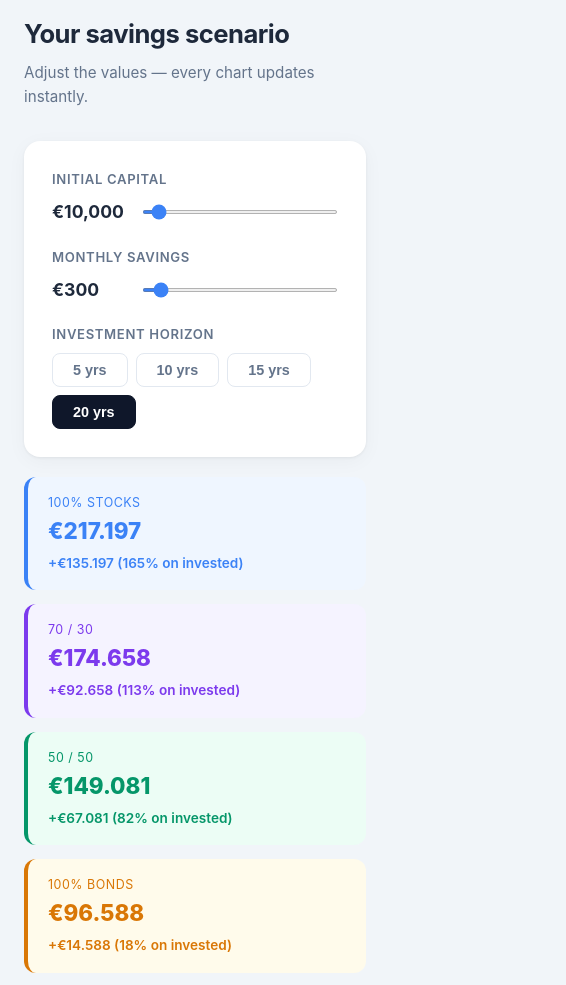
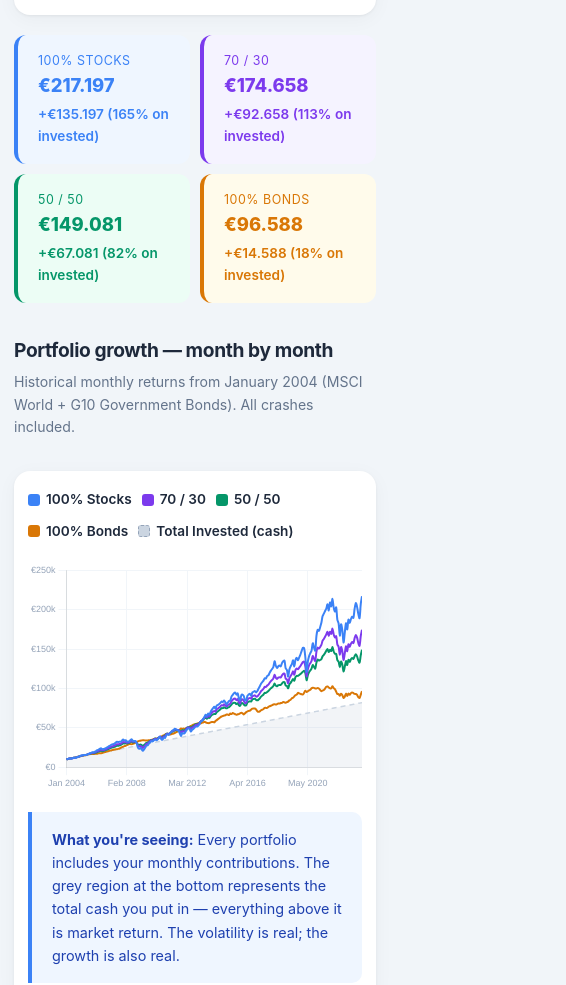
Before and after one commit to RickyJ99/savings-education, a plain HTML site: page index.html in a window 390 px wide. Shown: the part 1015-2000 px from the top of the page, 566 px wide, since content can reach past the window. Drawn offline with nearby package versions, Linux system fonts and the light colour scheme.

Commit message:
Mobile-first layout and readable charts on small screens
CSS:
- Compressed hero, section, card padding on mobile (≤640px)
- Chart heights reduced (chart-wrap 230px, chart-wrap-sm 185px)
- Input grid stacks to single column; summary grid stays 2-col
- Crisis grid breakpoint raised 520→640px to prevent overflow
- Recovery table wrapped in .table-scroll for horizontal swipe
- Drawdown bars hidden on mobile (badge alone is sufficient)
- Annual chart year labels rotate 45° on mobile to prevent overlap

JS:
- IS_MOBILE / TICK_SZ / X_TICKS constants drive all chart configs
- Growth: maxTicksLimit 10→5 on mobile
- Volatility histogram: maxTicksLimit 8→5 on mobile
- Crisis charts: maxTicksLimit 6→4 on mobile
- Annual chart: maxTicksLimit 20→8 on mobile with label rotation

Co-Authored-By: Claude Sonnet 4.6 <noreply@anthropic.com>

```diff
--- a/index.html
+++ b/index.html
@@ -144,7 +144,7 @@ input[type="number"]:focus { border-color: var(--blue); }
 .crisis-grid {
   display: grid; grid-template-columns: repeat(auto-fit, minmax(460px, 1fr)); gap: 20px;
 }
-@media (max-width: 520px) { .crisis-grid { grid-template-columns: 1fr; } }
+@media (max-width: 640px) { .crisis-grid { grid-template-columns: 1fr; } }
 
 .crisis-card { background: var(--card); border-radius: 16px; padding: 24px; box-shadow: 0 1px 3px rgba(0,0,0,.06); }
 .crisis-card h3 { font-size: 1.05rem; font-weight: 700; margin-bottom: 4px; }
@@ -189,6 +189,40 @@ footer {
   font-size: .82rem; margin-top: 48px;
 }
 footer p + p { margin-top: 6px; }
+
+/* ── Recovery table scroll wrapper ── */
+.table-scroll {
+  overflow-x: auto;
+  -webkit-overflow-scrolling: touch;
+  margin-top: 20px;
+}
+.table-scroll .recovery-table { margin-top: 0; }
+
+/* ── Mobile ── */
+@media (max-width: 640px) {
+  .hero { padding: 36px 16px 30px; }
+  .hero h1 { font-size: 1.6rem; }
+  .hero p  { font-size: .95rem; }
+  .stat-pill { padding: 10px 16px; }
+  .stat-pill .val { font-size: 1.5rem; }
+  .stat-pill .lab { font-size: .7rem; }
+  .container { padding: 0 14px; }
+  .section { padding: 32px 0; }
+  .card { padding: 18px 14px; }
+  .section-title { font-size: 1.2rem; }
+  .section-sub { font-size: .88rem; }
+  .chart-wrap    { height: 230px; }
+  .chart-wrap-sm { height: 185px; }
+  .inputs-grid { grid-template-columns: 1fr; }
+  .summary-grid { grid-template-columns: 1fr 1fr; gap: 10px; }
+  .summary-box .final { font-size: 1.15rem; }
+  .dd-bar-wrap { display: none; }
+  .recovery-table { font-size: .78rem; }
+  .recovery-table th,
+  .recovery-table td { padding: 8px 8px; }
+  .badge { font-size: .7rem; padding: 2px 7px; }
+  footer { padding: 24px 16px; font-size: .75rem; }
+}
 </style>
 </head>
 
@@ -345,7 +379,9 @@ footer p + p { margin-top: 6px; }
     <div class="card" style="margin-top:20px;">
       <h3 style="font-size:1rem;font-weight:700;margin-bottom:4px;">Recovery time & maximum drawdown</h3>
       <p style="font-size:.85rem;color:var(--muted);margin-bottom:0;">How long it took to get back to the pre-crisis peak — and how deep the hole was.</p>
-      <table class="recovery-table" id="recoveryTable"></table>
+      <div class="table-scroll">
+        <table class="recovery-table" id="recoveryTable"></table>
+      </div>
 
       <div class="insight red" style="margin-top:20px;">
         <strong>The most important number isn't the drawdown — it's the recovery time.</strong>
@@ -404,6 +440,11 @@ footer p + p { margin-top: 6px; }
 ════════════════════════════════════════════════════════════════════════════ -->
 <script>
 'use strict';
+
+// ── Responsive helpers ────────────────────────────────────────────────────
+const IS_MOBILE = window.innerWidth < 640;
+const TICK_SZ   = IS_MOBILE ? 9  : 11;   // axis label font size
+const X_TICKS   = IS_MOBILE ? 5  : 10;   // max x-axis tick labels
 
 // ── Historical monthly return data (%/month) ──────────────────────────────
 // MSCI World (USD total return, approximate) — Jan 2004 to Dec 2023
@@ -660,12 +701,12 @@ function makeGrowthChart() {
       },
       scales: {
         x: {
-          ticks: { maxTicksLimit: 10, color: '#94A3B8', font: { size: 11 } },
+          ticks: { maxTicksLimit: X_TICKS, color: '#94A3B8', font: { size: TICK_SZ } },
           grid: { color: '#F1F5F9' },
         },
         y: {
           ticks: {
-            color: '#94A3B8', font: { size: 11 },
+            color: '#94A3B8', font: { size: TICK_SZ },
             callback: v => '€' + (v >= 1000 ? (v/1000).toFixed(0)+'k' : v),
           },
           grid: { color: '#F1F5F9' },
@@ -721,9 +762,9 @@ function makeReturnChart() {
         tooltip: { callbacks: { label: c => `  Avg: ${c.parsed.y.toFixed(2)}% / year` } }
       },
       scales: {
-        x: { ticks: { color: '#94A3B8', font: { size: 11 } }, grid: { display: false } },
+        x: { ticks: { color: '#94A3B8', font: { size: TICK_SZ } }, grid: { display: false } },
         y: {
-          ticks: { color: '#94A3B8', font: { size: 11 }, callback: v => v + '%' },
+          ticks: { color: '#94A3B8', font: { size: TICK_SZ }, callback: v => v + '%' },
           grid: { color: '#F1F5F9' },
         }
       }
@@ -784,8 +825,8 @@ function makeVolatilityChart() {
         tooltip: { callbacks: { label: c => `  ${c.dataset.label}: ${c.parsed.y} months` } }
       },
       scales: {
-        x: { ticks: { color: '#94A3B8', font: { size: 10 }, maxTicksLimit: 8 }, grid: { display: false } },
-        y: { ticks: { color: '#94A3B8', font: { size: 11 }, stepSize: 5 }, grid: { color: '#F1F5F9' } }
+        x: { ticks: { color: '#94A3B8', font: { size: TICK_SZ }, maxTicksLimit: IS_MOBILE ? 5 : 8 }, grid: { display: false } },
+        y: { ticks: { color: '#94A3B8', font: { size: TICK_SZ }, stepSize: 5 }, grid: { color: '#F1F5F9' } }
       }
     }
   });
@@ -833,9 +874,9 @@ function makeCrisisChart(canvasId, startM, endM) {
         }
       },
       scales: {
-        x: { ticks: { maxTicksLimit: 6, color: '#94A3B8', font: { size: 10 } }, grid: { color: '#F1F5F9' } },
+        x: { ticks: { maxTicksLimit: IS_MOBILE ? 4 : 6, color: '#94A3B8', font: { size: TICK_SZ } }, grid: { color: '#F1F5F9' } },
         y: {
-          ticks: { color: '#94A3B8', font: { size: 11 }, callback: v => v.toFixed(0) },
+          ticks: { color: '#94A3B8', font: { size: TICK_SZ }, callback: v => v.toFixed(0) },
           grid: { color: '#F1F5F9' },
         }
       }
@@ -878,8 +919,16 @@ function makeAnnualChart() {
         tooltip: { callbacks: { label: c => `  ${c.dataset.label}: ${c.parsed.y.toFixed(1)}%` } }
       },
       scales: {
-        x: { ticks: { color: '#94A3B8', font: { size: 11 } }, grid: { display: false } },
-        y: { ticks: { color: '#94A3B8', font: { size: 11 }, callback: v => v + '%' }, grid: { color: '#F1F5F9' } }
+        x: {
+          ticks: {
+            color: '#94A3B8', font: { size: TICK_SZ },
+            maxRotation: IS_MOBILE ? 45 : 0,
+            minRotation: IS_MOBILE ? 45 : 0,
+            maxTicksLimit: IS_MOBILE ? 8 : 20,
+          },
+          grid: { display: false },
+        },
+        y: { ticks: { color: '#94A3B8', font: { size: TICK_SZ }, callback: v => v + '%' }, grid: { color: '#F1F5F9' } }
       }
     }
   });
```
Also changed, not shown: index.it.html (+61 -12 lines).
